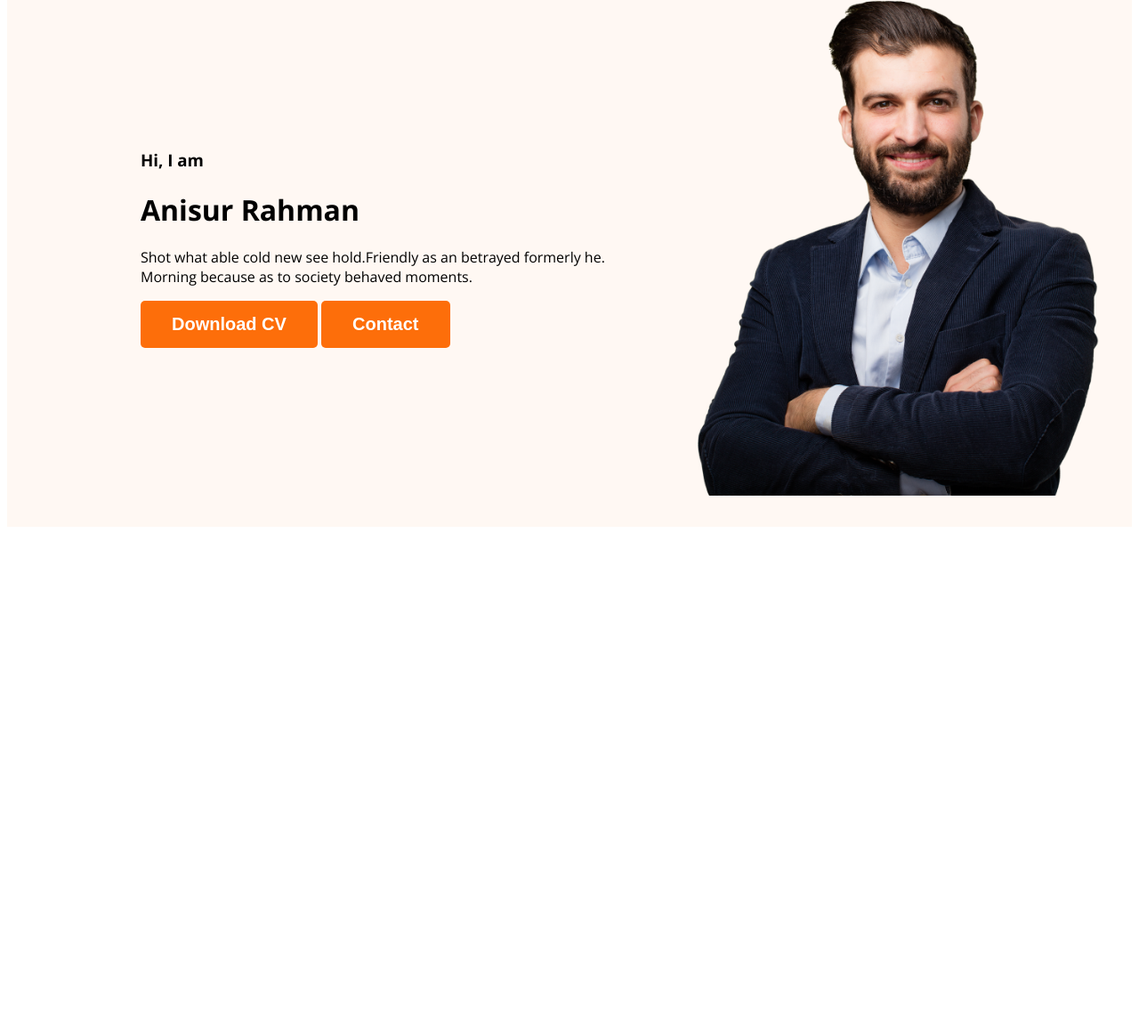
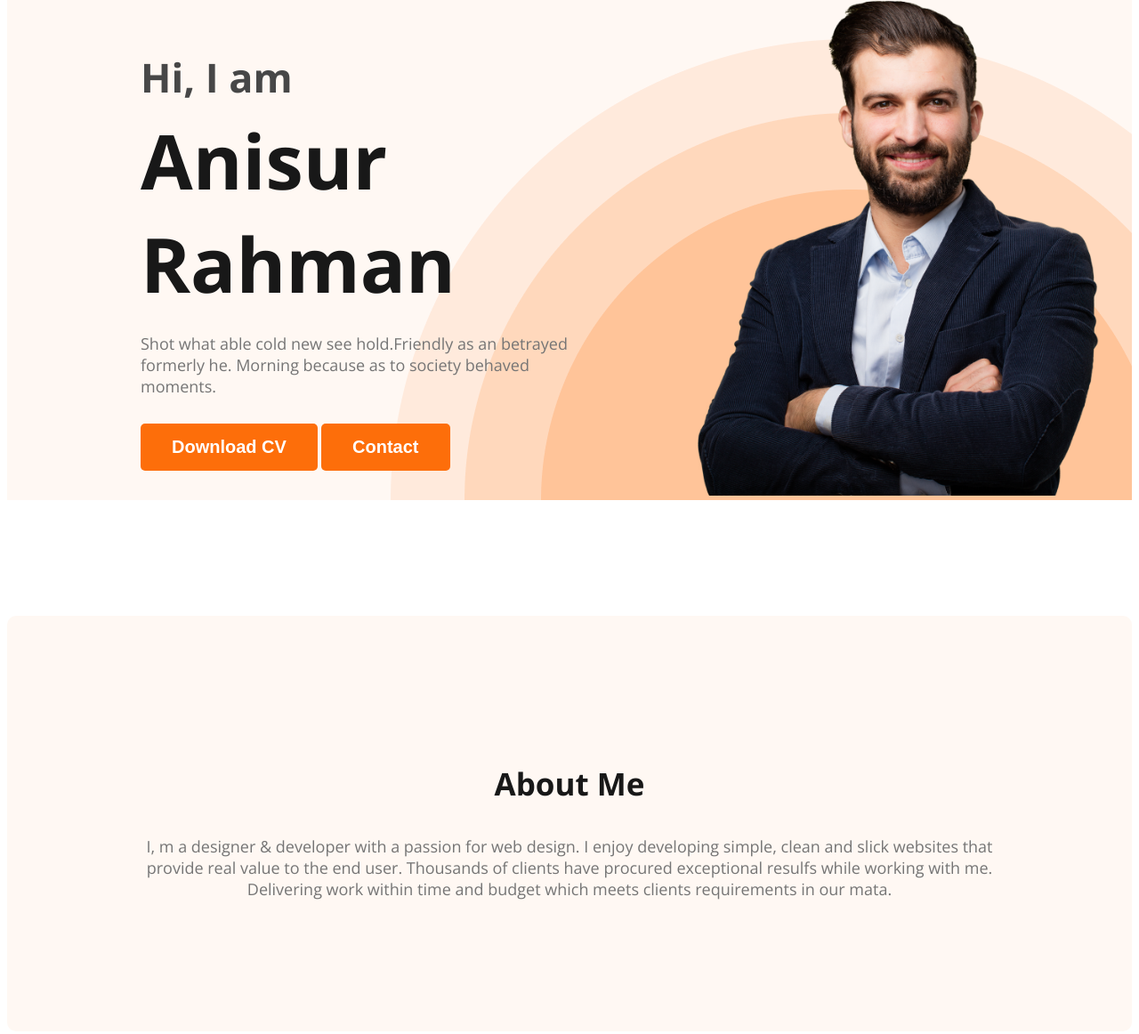
Before and after one commit to Sheikh-Md-Anisur-Rahman/web-developer-portfolio, a plain HTML site: page index.html in a window 1280 px wide. Shown: the part 145-1307 px from the top of the page at 89% size. Before the commit the page ends 800 px from the top, so only its background shows below. Drawn offline with nearby package versions, Linux system fonts and the light colour scheme.

Commit message:
About Section Added

```diff
--- a/index.html
+++ b/index.html
@@ -20,10 +20,10 @@
             </ul>
         </nav>
         <div class="banner">
-            <div>
+            <div class="banner-content">
                 <h3 class="banner-greeting">Hi, I  am</h3>
                 <h1 class="banner-title">Anisur Rahman</h1>
-                <p>Shot what able cold new see hold.Friendly as an betrayed formerly he. Morning because as to society behaved moments.</p>
+                <p class="banner-description">Shot what able cold new see hold.Friendly as an betrayed formerly he. Morning because as to society behaved moments.</p>
                 <button class="button-primary">Download CV</button>
                 <button class="button-primary">Contact</button>
             </div>
@@ -33,7 +33,10 @@
         </div>
     </header>
     <main>
-
+        <section class="about">
+            <h3 class="section-title">About Me</h3>
+            <p class="section-description">I, m a designer & developer with a passion for web design. I enjoy developing simple, clean and slick websites that provide real value to the end user. Thousands of clients have procured exceptional resulfs while working with me. Delivering work within time and budget which meets clients requirements in our mata.</p>
+        </section>
     </main>
     <footer>
 
--- a/styles/portfolio.css
+++ b/styles/portfolio.css
@@ -46,13 +46,61 @@ li a{
 /* Header Related Styles */
 .header{
     background-color: #FFF8F3;
+    background-image: url(../images/header_bg.png);
+    background-repeat: no-repeat;
+    background-position: bottom right;
 }
+
 .banner{
-    padding: 30px 30px 30px 150px;
+    padding: 30px 30px 0px 150px;
     display: flex;
     align-items: center;
+    justify-content: space-between;
+}
+.banner-content{
+    max-width: 500px;
 }
 .banner .profile-pic{
     width: 500px;
 
 }
+.banner-greeting{
+    color: #474747;
+    font-size: 45px;
+    margin-bottom: 0px;
+}
+.banner-title{
+    color: #181818;
+    font-size: 85px;
+    margin-top: 5px;
+    margin-bottom: 20px;
+}
+.banner-description{
+    color: #757575;
+    font-size: 18px;
+    margin-bottom: 30px;
+}
+
+/* Main Section Styles */
+
+
+/* About Section Styles */
+
+.about{
+    padding: 130px;
+    border-radius: 10px;
+    background: #FFF8F3;
+    margin: 130px 0;
+}
+.section-title{
+    color: #181818;
+    text-align: center;
+    font-size: 35px;
+    font-style: normal;
+}
+.section-description{
+    color: #757575;
+    text-align: center;
+    font-size: 18px;
+    font-weight: 400;
+}
```
